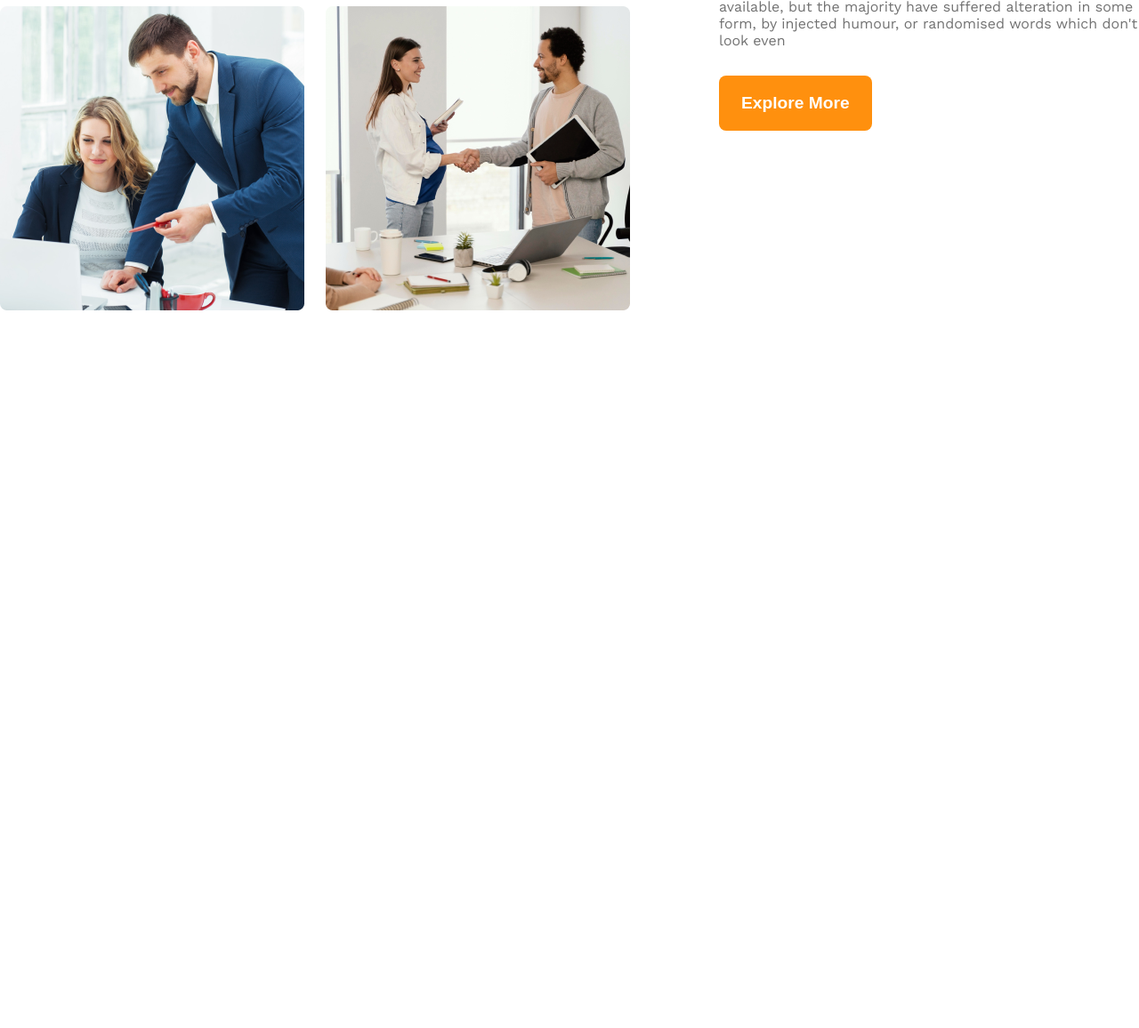
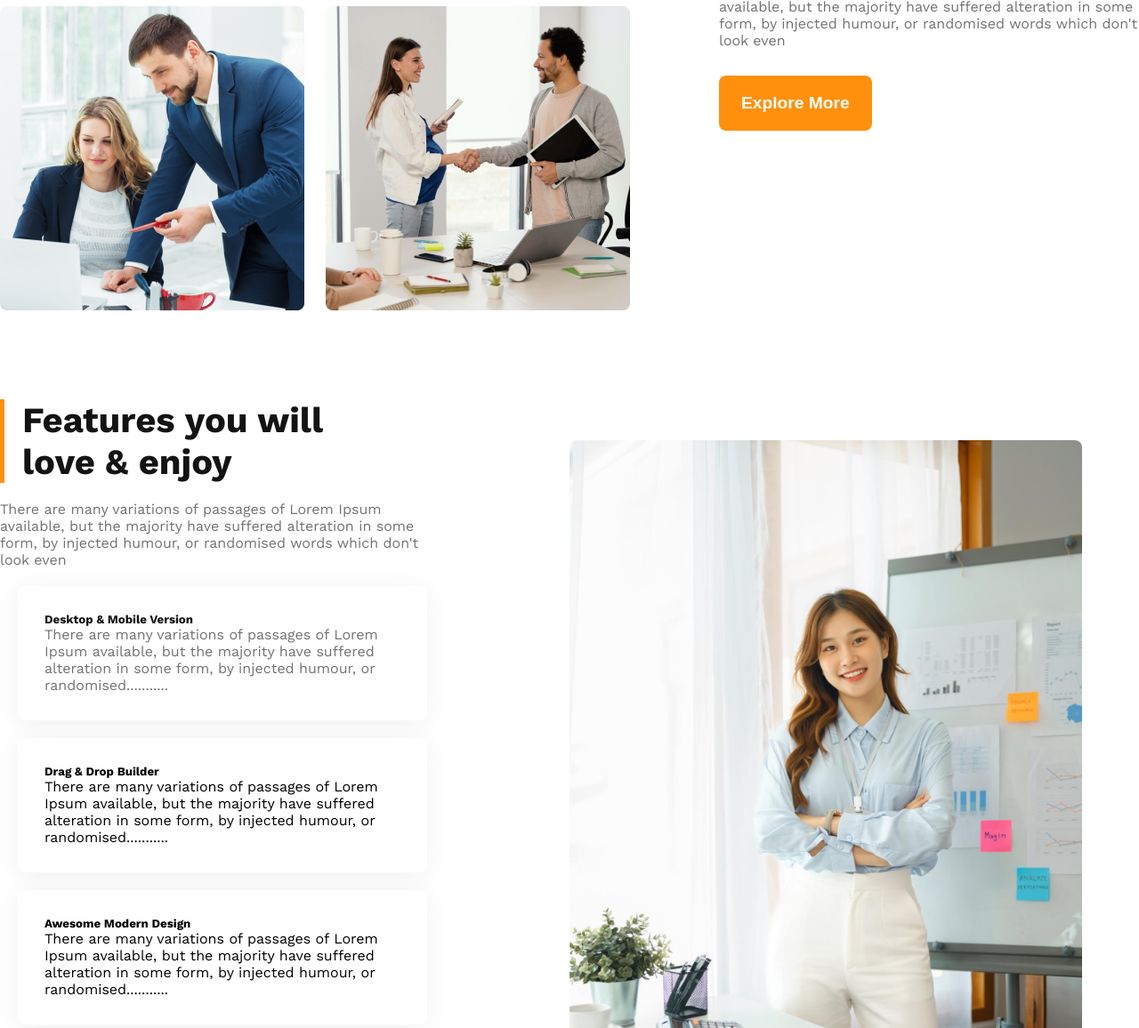
Before and after one commit to md-habib-rahman/g3-architect-responsive, a plain HTML site: page index.html in a window 1280 px wide. Shown: the part 1644-2800 px from the top of the page at 89% size. Before the commit the page ends 2093 px from the top, so only its background shows below. Drawn offline with nearby package versions, Linux system fonts and the light colour scheme.

Commit message:
loving feature section completed with responsive

```diff
--- a/index.html
+++ b/index.html
@@ -51,6 +51,45 @@
 			</div>
 		</section>
 
+		<section class="loving-feature flex">
+			<div class="feature-items">
+				<h3 class="loving-feature-title dark-01">Features you will love & enjoy</h3>
+				<p class="dark-03">There are many variations of passages of Lorem Ipsum available, but the majority have
+					suffered alteration in some form, by injected humour, or randomised words which don't look even</p>
+
+				<div class="feature-item">
+					<h5 class="f-item-title dark-01">Desktop & Mobile Version</h5>
+					<p class="f-item-details dark-03">There are many variations of passages of Lorem Ipsum available,
+						but the majority have suffered alteration in some form, by injected humour, or
+						randomised...........</p>
+				</div>
+				<div class="feature-item">
+					<h5 class="f-item-title">Drag & Drop Builder</h5>
+					<p class="f-item-details">There are many variations of passages of Lorem Ipsum available, but the
+						majority have suffered alteration in some form, by injected humour, or randomised...........</p>
+				</div>
+				<div class="feature-item">
+					<h5 class="f-item-title">Awesome Modern Design</h5>
+					<p class="f-item-details">There are many variations of passages of Lorem Ipsum available, but the
+						majority have suffered alteration in some form, by injected humour, or randomised...........</p>
+				</div>
+				<div class="feature-item">
+					<h5 class="f-item-title">Super Easy to Edit</h5>
+					<p class="f-item-details">There are many variations of passages of Lorem Ipsum available, but the
+						majority have suffered alteration in some form, by injected humour, or randomised...........</p>
+				</div>
+
+			</div>
+			<div class="feature-image">
+				<img src="images/architect.png" alt="">
+				<div class="experience btn-primary">
+					<h4>10+ Year</h4>
+					<p>Experience</p>
+				</div>
+			</div>
+
+		</section>
+
 	</main>
 	<footer>
 
--- a/styles/index.css
+++ b/styles/index.css
@@ -78,18 +78,15 @@ header {
 }
 
 .banner-content {
-  max-width: 860px;
+  max-width: 800px;
   text-align: center;
+  padding: 50px 0;
+  margin: 0 auto;
 }
 
 .banner-title {
   font-size: 4rem;
   font-weight: 700;
-}
-
-.banner-content {
-  padding: 50px 0;
-  margin: 0 auto;
 }
 
 .hero-banner {
@@ -127,3 +124,95 @@ header {
   grid-template-columns: repeat(2, 1fr);
   gap: 24px;
 }
+
+.loving-feature {
+  align-items: center;
+  /* gap: 50px; */
+  justify-content: space-between;
+}
+
+.feature-items {
+  max-width: 500px;
+}
+
+.loving-feature-title {
+  max-width: 500px;
+  font-weight: 700;
+  font-size: 2.5rem;
+  border-left: 5px solid #ff900e;
+  padding-left: 20px;
+  padding-right: 120px;
+  margin-bottom: 20px;
+}
+
+.feature-item {
+  border-radius: 8px;
+  -webkit-border-radius: 8px;
+  -moz-border-radius: 8px;
+  -ms-border-radius: 8px;
+  -o-border-radius: 8px;
+  box-shadow: 0px 4px 30px 0px rgba(0, 0, 0, 0.06);
+  padding: 30px;
+  margin: 20px;
+}
+
+.feature-image {
+  width: 50%;
+  position: relative;
+}
+
+.feature-image img {
+  width: 90%;
+  border-radius: 8px;
+  -webkit-border-radius: 8px;
+  -moz-border-radius: 8px;
+  -ms-border-radius: 8px;
+  -o-border-radius: 8px;
+}
+
+.experience {
+  position: absolute;
+  bottom: -30px;
+  left: -50px;
+  text-align: center;
+  /* width: 30%;
+  height: auto; */
+}
+
+.experience > h4 {
+  font-size: 4rem;
+}
+
+.experience > p {
+  font-size: 1.5 rem;
+  font-weight: 400px;
+}
+
+@media screen and (max-width: 576px) {
+  .teams,
+  .nav-bar,
+  .loving-feature {
+    flex-direction: column;
+  }
+
+  .banner-content {
+    max-width: 400px;
+  }
+
+  .teams-image-container {
+    grid-template-columns: 1fr;
+  }
+
+  .feature-content {
+    max-width: 350px;
+  }
+
+  .feature-image {
+    text-align: center;
+    width: 100%;
+  }
+
+  .experience {
+    left: 0;
+  }
+}
```
